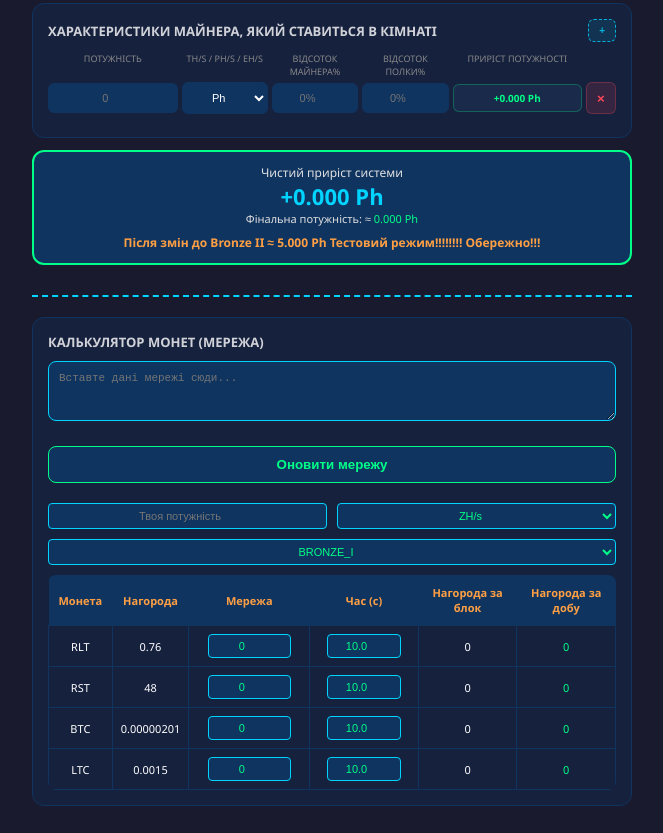
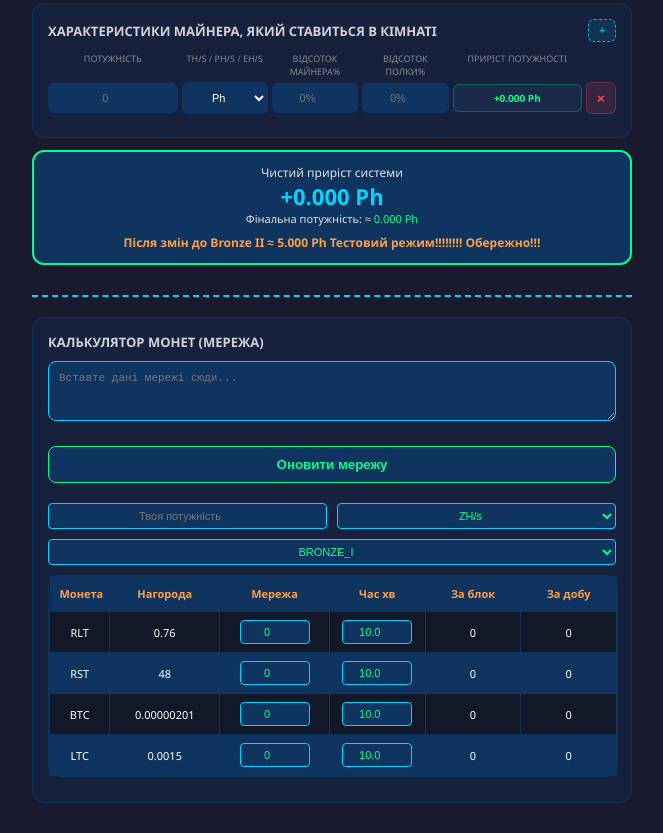
Before and after one commit to VArabchuk1/rollersmartcalc-v31, a plain HTML site: page index.html in a window 1280 px wide. Shown: the part 446-1279 px from the top of the page, without its empty margins (308-971 px from the left). Drawn offline with Linux system fonts and the light colour scheme.

Commit message:
Update index.html

```diff
--- a/index.html
+++ b/index.html
@@ -34,12 +34,116 @@
         .final-dist-next { font-size: 12px; color: #ff9f43; margin-top: 8px; font-weight: bold; }
 
 		/* Нові стилі, що не чіпають твої старі */
-        .v2-calc-container { margin-top: 30px; border-top: 2px dashed #00d4ff; padding-top: 20px; }
-        .v2-table { width: 100%; border-collapse: collapse; font-size: 11px; background: #16213e; color: white; border-radius: 8px; overflow: hidden; }
-        .v2-table th { background: #0f3460; color: #ff9f43; padding: 10px; }
-        .v2-table td { padding: 8px; border: 1px solid #0f3460; text-align: center; }
-        .v2-input { background: #0f3460; border: 1px solid #00d4ff; color: #00ff88; padding: 5px; border-radius: 4px; width: 80%; text-align: center; }
-        .v2-btn { background: #0f3460; color: #00ff88; border: 1px solid #00ff88; padding: 10px; border-radius: 8px; cursor: pointer; width: 100%; font-weight: bold; margin: 10px 0; }
+.v2-calc-container {
+    margin-top: 30px;
+    border-top: 2px dashed #00d4ff;
+    padding-top: 20px;
+}
+
+/* Контейнер для прокрутки, щоб таблиця не ламалася на телефоні */
+.v2-scroll-box {
+    width: 100%;
+    overflow-x: auto;
+    border: 1px solid #0f3460;
+    border-radius: 8px;
+    margin-bottom: 10px;
+}
+
+.v2-table {
+    width: 100%;
+    min-width: 500px; /* Фіксуємо мінімальну ширину всієї таблиці */
+    border-collapse: collapse;
+    font-size: 11px;
+    background: #16213e;
+    color: white;
+}
+
+.v2-table th { background: #0f3460; color: #ff9f43; padding: 10px; white-space: nowrap; }
+
+.v2-table td {
+    padding: 8px 4px;
+    border: 1px solid #0f3460;
+    text-align: center;
+    white-space: nowrap; /* Щоб цифри завжди були в один рядок */
+}
+
+/* ФІКСОВАНА ШИРИНА ДЛЯ ІНПУТІВ (Мережа та Час) */
+.v2-input {
+    background: #0f3460;
+    border: 1px solid #00d4ff;
+    color: #00ff88;
+    padding: 5px;
+    border-radius: 4px;
+    width: 70px !important; /* Робимо трошки ширше, щоб вліз час і великі числа */
+    min-width: 70px;
+    text-align: center;
+    box-sizing: border-box;
+}
+
+.v2-btn {
+    background: #0f3460;
+    color: #00ff88;
+    border: 1px solid #00ff88;
+    padding: 10px;
+    border-radius: 8px;
+    cursor: pointer;
+    width: 100%;
+    font-weight: bold;
+    margin: 10px 0;
+}
+
+.zebra-odd {
+    background: #111827;
+}
+
+.zebra-even {
+    background: #0f3460;
+}
+
+/* Ховер */
+.v2-table tbody tr:hover {
+    background: #00ff88 !important;
+    color: #000;
+}
+
+/* Контейнер таблиці для ПК і мобільних */
+.v2-scroll-box {
+    display: flex;
+    justify-content: center; /* центруємо таблицю на ПК */
+    border-radius: 12px; /* обрізані кути */
+    overflow-x: visible; /* на ПК скролу нема */
+}
+
+/* Таблиця: колонки компактні, всі вміщаються */
+.v2-table {
+    table-layout: fixed; /* рівномірно розподіляємо колонки */
+
+}
+
+/* Вузькі колонки */
+.v2-table th:nth-child(1),
+.v2-table td:nth-child(1) { width: 5%; }
+.v2-table th:nth-child(2),
+.v2-table td:nth-child(2) { width: 12%; }
+.v2-table th:nth-child(3),
+.v2-table td:nth-child(3) { width: 12%; }
+.v2-table th:nth-child(4),
+.v2-table td:nth-child(4) { width: 10%; }
+.v2-table th:nth-child(5),
+.v2-table td:nth-child(5) { width: 10%; }
+.v2-table th:nth-child(6),
+.v2-table td:nth-child(6) { width: 10%; }
+
+/* Горизонтальний скрол для мобільних */
+@media (max-width: 768px) {
+    .v2-scroll-box {
+        overflow-x: auto;
+        justify-content: flex-start; /* залишаємо як було на мобільних */
+    }
+    .v2-table th, .v2-table td {
+        min-width: 90px; /* щоб колонки не ламалися */
+    }
+}
     </style>
 </head>
 <body>
@@ -93,6 +197,16 @@
         { name: "Platinum I", limit: 15000 }, { name: "Platinum II", limit: 50000 }, { name: "Platinum III", limit: 100000 },
         { name: "Diamond I", limit: 200000 }, { name: "Diamond II", limit: 400000 }, { name: "Diamond III", limit: 1000000 }
     ];
+
+	function v2_applyZebra() {
+    const visibleRows = Array.from(document.querySelectorAll(".v2-row"))
+        .filter(r => r.style.display !== "none");
+
+    visibleRows.forEach((row, index) => {
+        row.classList.remove("zebra-odd", "zebra-even");
+        row.classList.add(index % 2 === 0 ? "zebra-odd" : "zebra-even");
+    });
+}
 
     function addRow(containerId) {
         const container = document.getElementById(containerId);
@@ -265,6 +379,8 @@
         } else {
             document.getElementById('final_dist_next').innerText = "Після змін: Ти в максимальній лізі!";
         }
+		let finalLInfo = getLInfo(finalMaxPower);
+syncToV2(finalTotal, finalLInfo.cur.name);
     }
 
     addRow('old_list');
@@ -293,7 +409,7 @@
     <td><input type="number" class="v2-input v2-nw-${c.code.toLowerCase()}" value="0" oninput="v2_calcAll()"></td>
     <td><input type="number" class="v2-input v2-time-input" value="${(c.time / 60).toFixed(1)}" step="0.1" oninput="v2_calcAll()"></td>
     <td class="v2-res-b">0</td>
-    <td class="v2-res-d" style="color:#00ff88">0</td>
+    <td class="v2-res-d">0</td>
 `;
                 b.appendChild(tr);
             }
@@ -308,6 +424,7 @@
     function v2_filter() {
         const sel = document.getElementById("v2-league").value;
         document.querySelectorAll(".v2-row").forEach(r => r.style.display = r.dataset.l === sel ? "" : "none");
+		v2_applyZebra();
     }
 
     function v2_parseNet() {
@@ -371,9 +488,9 @@
         <textarea id="v2-raw-net" placeholder="Вставте дані мережі сюди..." rows="3"></textarea>
         <button class="v2-btn" onclick="v2_parseNet()">Оновити мережу</button>
 
-        <div style="display: flex; gap: 10px; margin: 10px 0;">
-            <input type="number" id="v2-m-power" placeholder="Твоя потужність" class="v2-input" oninput="v2_calcAll()">
-            <select id="v2-m-unit" class="v2-input" onchange="v2_calcAll()">
+        <div style="display: flex; gap: 10px; margin: 10px 0; width: 100%;">
+    <input type="number" id="v2-m-power" placeholder="Твоя потужність" class="v2-input" style="flex: 1;" oninput="v2_calcAll()">
+    <select id="v2-m-unit" class="v2-input" style="flex: 1;" onchange="v2_calcAll()">
         <option value="1">TH/s</option>
         <option value="1000">PH/s</option>
         <option value="1000000">EH/s</option>
@@ -381,22 +498,24 @@
     </select>
 </div>
 
-        <select id="v2-league" class="v2-input" style="width: 100%; margin-bottom: 10px;" onchange="v2_filter()"></select>
+        <select id="v2-league" class="v2-input" style="width: 100% !important; margin-bottom: 10px;" onchange="v2_filter()"></select>
 
+        <div class="v2-scroll-box">
             <table class="v2-table">
                 <thead>
                     <tr>
                         <th>Монета</th>
                         <th>Нагорода</th>
                         <th>Мережа</th>
-                <th>Час (с)</th>
-                <th>Нагорода за блок</th>
-                <th>Нагорода за добу</th>
+                        <th>Час хв</th>
+                        <th>За блок</th>
+                        <th>За добу</th>
                     </tr>
                 </thead>
                 <tbody id="v2-body"></tbody>
             </table>
         </div>
     </div>
+</div>
 </body>
 </html>
```
Lines whose indentation alone changed are shown as unchanged.
